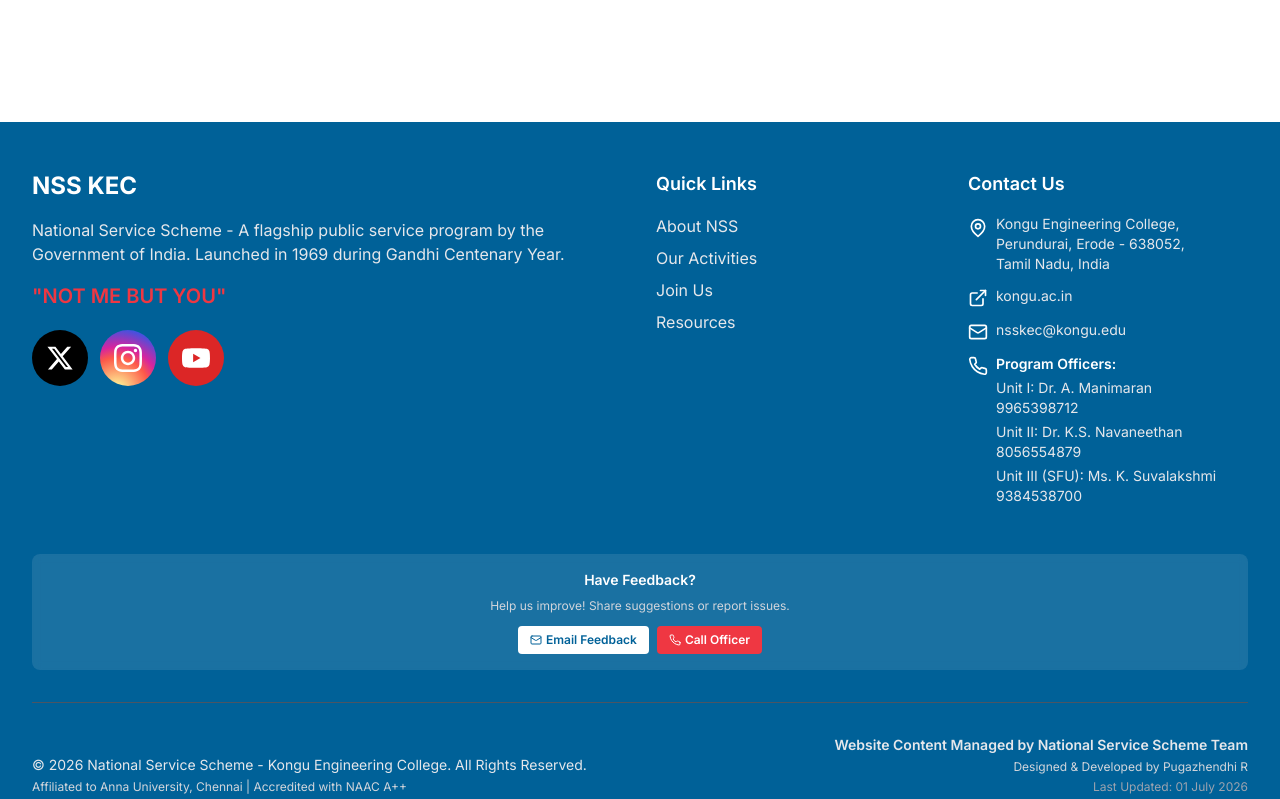
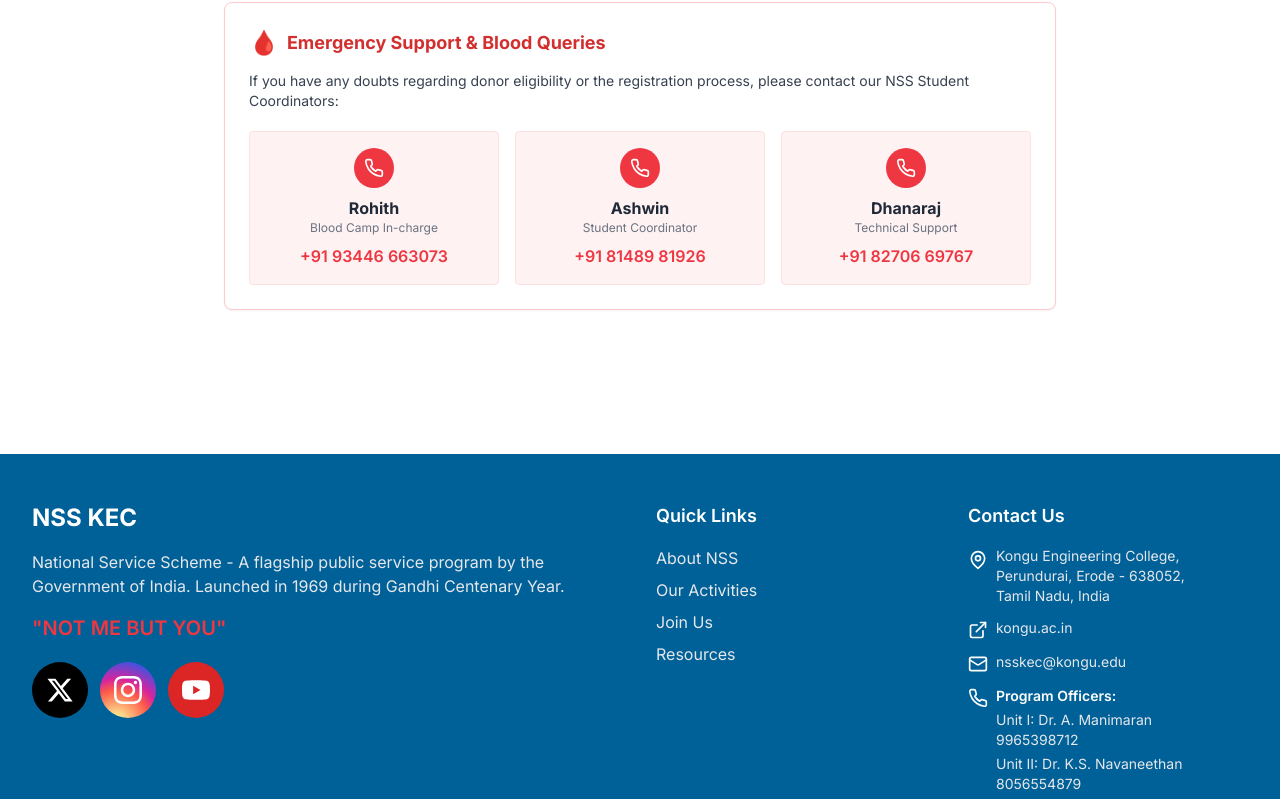
Before and after one commit to pugazhendhi-dpm/NSS, a Next.js app: page /register-donor in a window 1280 px wide. Shown: the part 2774-3573 px from the top of the page. Built offline with nearby package versions, Linux system fonts and the light colour scheme.

Commit message:
feat: add emergency support contacts to donor registration page

```diff
--- a/app/register-donor/page.tsx
+++ b/app/register-donor/page.tsx
@@ -1,10 +1,16 @@
 'use client'
 
 import { useState } from 'react'
-import { CheckCircle, Droplet, AlertCircle } from 'lucide-react'
+import { CheckCircle, Droplet, AlertCircle, Phone } from 'lucide-react'
 import { DEPARTMENTS, YEARS, SECTIONS, EXTENDED_BLOOD_GROUPS, TN_DISTRICTS, TN_TOWNS_BY_DISTRICT, GENDERS, RESIDENTIAL_STATUS } from '@/lib/constants'
 import Autocomplete from '@/components/ui/Autocomplete'
 import { addBloodDonor } from '@/lib/bloodDonorsService'
+
+const bloodContacts = [
+    { name: "Rohith", phone: "+91 93446 663073", role: "Blood Camp In-charge" },
+    { name: "Ashwin", phone: "+91 81489 81926", role: "Student Coordinator" },
+    { name: "Dhanaraj", phone: "+91 82706 69767", role: "Technical Support" }
+];
 
 export default function DonorRegistrationPage() {
     const [formData, setFormData] = useState({
@@ -522,6 +528,34 @@
                             You should always drink lots of water before the donation. Also, keep in mind that you should take a well-balanced meal prior to and after donating blood. This will keep you healthy and fit.
                         </p>
                     </div>
+
+                    {/* Emergency Support Card */}
+                    <div className="mt-6 bg-white border border-red-200 shadow-sm p-6 rounded-lg">
+                        <div className="flex items-center space-x-2 mb-3">
+                            <span className="text-2xl" aria-hidden="true">🩸</span>
+                            <h3 className="font-bold text-nss-red-dark text-lg">Emergency Support & Blood Queries</h3>
+                        </div>
+                        <p className="text-gray-700 text-sm mb-5">
+                            If you have any doubts regarding donor eligibility or the registration process, please contact our NSS Student Coordinators:
+                        </p>
+                        <div className="grid grid-cols-1 md:grid-cols-3 gap-4">
+                            {bloodContacts.map((contact, index) => (
+                                <div key={index} className="bg-red-50 p-4 rounded border border-red-100 flex flex-col items-center text-center hover:shadow-md transition-shadow">
+                                    <div className="w-10 h-10 bg-nss-red text-white rounded-full flex items-center justify-center mb-2">
+                                        <Phone className="w-5 h-5" />
+                                    </div>
+                                    <h4 className="font-bold text-gray-800">{contact.name}</h4>
+                                    <p className="text-xs text-gray-500 mb-2">{contact.role}</p>
+                                    <a
+                                        href={`tel:${contact.phone.replace(/\s+/g, '')}`}
+                                        className="text-nss-red font-semibold hover:text-nss-red-dark transition-colors"
+                                    >
+                                        {contact.phone}
+                                    </a>
+                                </div>
+                            ))}
+                        </div>
+                    </div>
                 </div>
             </section>
         </div>
--- a/components/layout/Footer.tsx
+++ b/components/layout/Footer.tsx
@@ -30,7 +30,7 @@
                                 className="w-14 h-14 rounded-full flex items-center justify-center hover:opacity-80 transition-opacity shrink-0"
                                 style={{ background: 'radial-gradient(circle at 30% 107%, #fdf497 0%, #fdf497 5%, #fd5949 45%, #d6249f 60%, #285AEB 90%)' }}>
                                 <svg className="w-7 h-7 shrink-0" fill="white" viewBox="0 0 24 24">
-                                    <path d="M12 2.163c3.204 0 3.584.012 4.85.07 3.252.148 4.771 1.691 4.919 4.919.058 1.265.069 1.645.069 4.849 0 3.205-.012 3.584-.069 4.849-.149 3.225-1.664 4.771-4.919 4.919-1.266.058-1.644.07-4.85.07-3.204 0-3.584-.012-4.849-.07-3.26-.149-4.771-1.699-4.919-4.92-.058-1.265-.07-1.644-.07-4.849 0-3.204.013-3.583.07-4.849.149-3.227 1.664-4.771 4.919-4.919 1.266-.057 1.645-.069 4.849-.069zm0-2.163c-3.259 0-3.667.014-4.947.072-4.358.2-6.78 2.618-6.98 6.98-.059 1.281-.073 1.689-.073 4.948 0 3.259.014 3.668.072 4.948.2 4.358 2.618 6.78 6.98 6.98 1.281.058 1.689.072 4.948.072 3.259 0 3.668-.014 4.948-.072 4.354-.2 6.782-2.618 6.979-6.98.059-1.28.073-1.689.073-4.948 0-3.259-.014-3.667-.072-4.947-.196-4.354-2.617-6.78-6.979-6.98-1.281-.059-1.69-.073-4.949-.073zm0 5.838c-3.403 0-6.162 2.759-6.162 6.162s2.759 6.163 6.162 6.163 6.162-2.759 6.162-6.163c0-3.403-2.759-6.162-6.162-6.162zm0 10.162c-2.209 0-4-1.79-4-4 0-2.209 1.791-4 4-4s4 1.791 4 4c0 2.21-1.791 4-4 4zm6.406-11.845c-.796 0-1.441.645-1.441 1.44s.645 1.44 1.441 1.44c.795 0 1.439-.645 1.439-1.44s-.644-1.44-1.439-1.44z"/>
+                                    <path d="M12 2.163c3.204 0 3.584.012 4.85.07 3.252.148 4.771 1.691 4.919 4.919.058 1.265.069 1.645.069 4.849 0 3.205-.012 3.584-.069 4.849-.149 3.225-1.664 4.771-4.919 4.919-1.266.058-1.644.07-4.85.07-3.204 0-3.584-.012-4.849-.07-3.26-.149-4.771-1.699-4.919-4.92-.058-1.265-.07-1.644-.07-4.849 0-3.204.013-3.583.07-4.849.149-3.227 1.664-4.771 4.919-4.919 1.266-.057 1.645-.069 4.849-.069zm0-2.163c-3.259 0-3.667.014-4.947.072-4.358.2-6.78 2.618-6.98 6.98-.059 1.281-.073 1.689-.073 4.948 0 3.259.014 3.668.072 4.948.2 4.358 2.618 6.78 6.98 6.98 1.281.058 1.689.072 4.948.072 3.259 0 3.668-.014 4.948-.072 4.354-.2 6.782-2.618 6.979-6.98.059-1.28.073-1.689.073-4.948 0-3.259-.014-3.667-.072-4.947-.196-4.354-2.617-6.78-6.979-6.98-1.281-.059-1.69-.073-4.949-.073zm0 5.838c-3.403 0-6.162 2.759-6.162 6.162s2.759 6.163 6.162 6.163 6.162-2.759 6.162-6.163c0-3.403-2.759-6.162-6.162-6.162zm0 10.162c-2.209 0-4-1.79-4-4 0-2.209 1.791-4 4-4s4 1.791 4 4c0 2.21-1.791 4-4 4zm6.406-11.845c-.796 0-1.441.645-1.441 1.44s.645 1.44 1.441 1.44c.795 0 1.439-.645 1.439-1.44s-.644-1.44-1.439-1.44z" />
                                 </svg>
                             </a>
                             <a href="http://www.youtube.com/@NSSKEC" target="_blank" rel="noopener noreferrer" aria-label="YouTube"
@@ -150,7 +150,10 @@
                                 © {currentYear} National Service Scheme - Kongu Engineering College. All Rights Reserved.
                             </p>
                             <p className="text-gray-300 text-xs mt-1">
-                                Affiliated to Anna University, Chennai | Accredited with NAAC A++
+                                Affiliated to Anna University, Chennai
+                            </p>
+                            <p className="text-gray-400 text-xs mt-1">
+                                <b>Accredited with NAAC A++</b>
                             </p>
                         </div>
                         <div className="text-center md:text-right">
```
